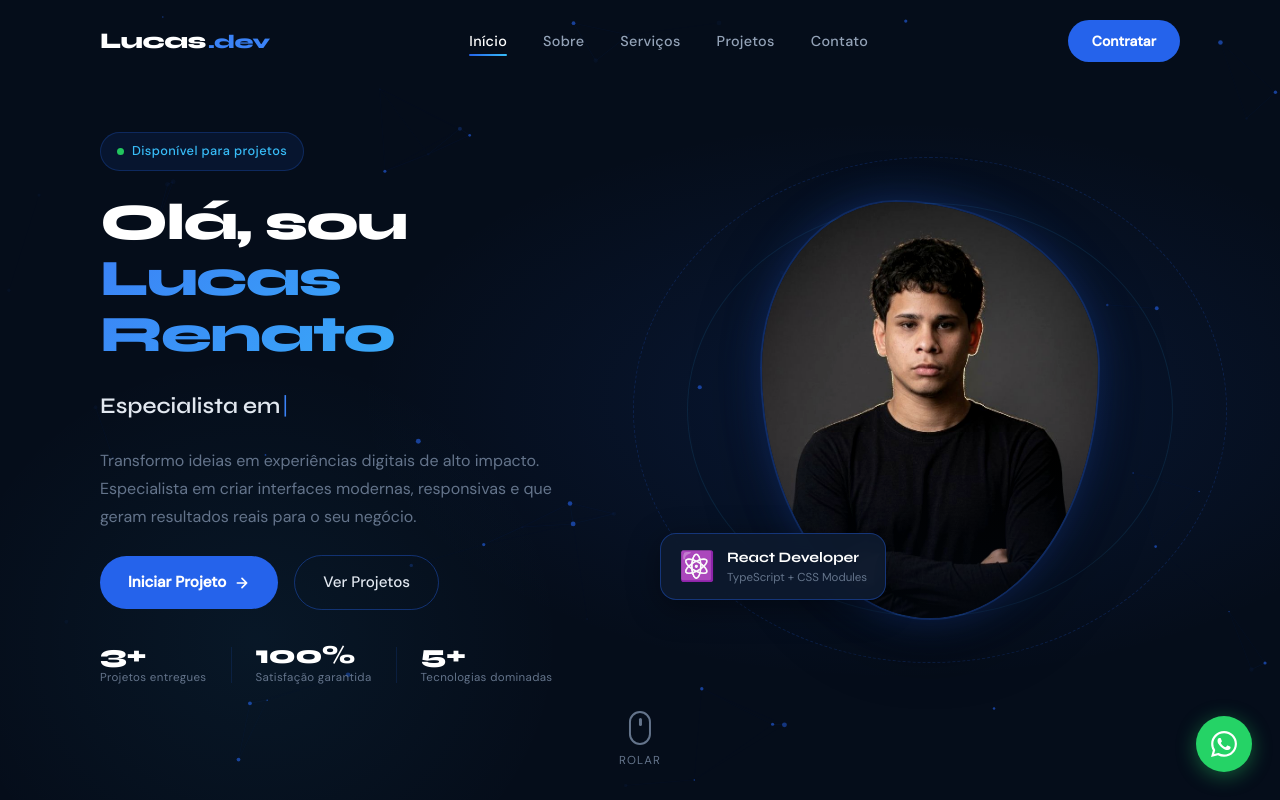
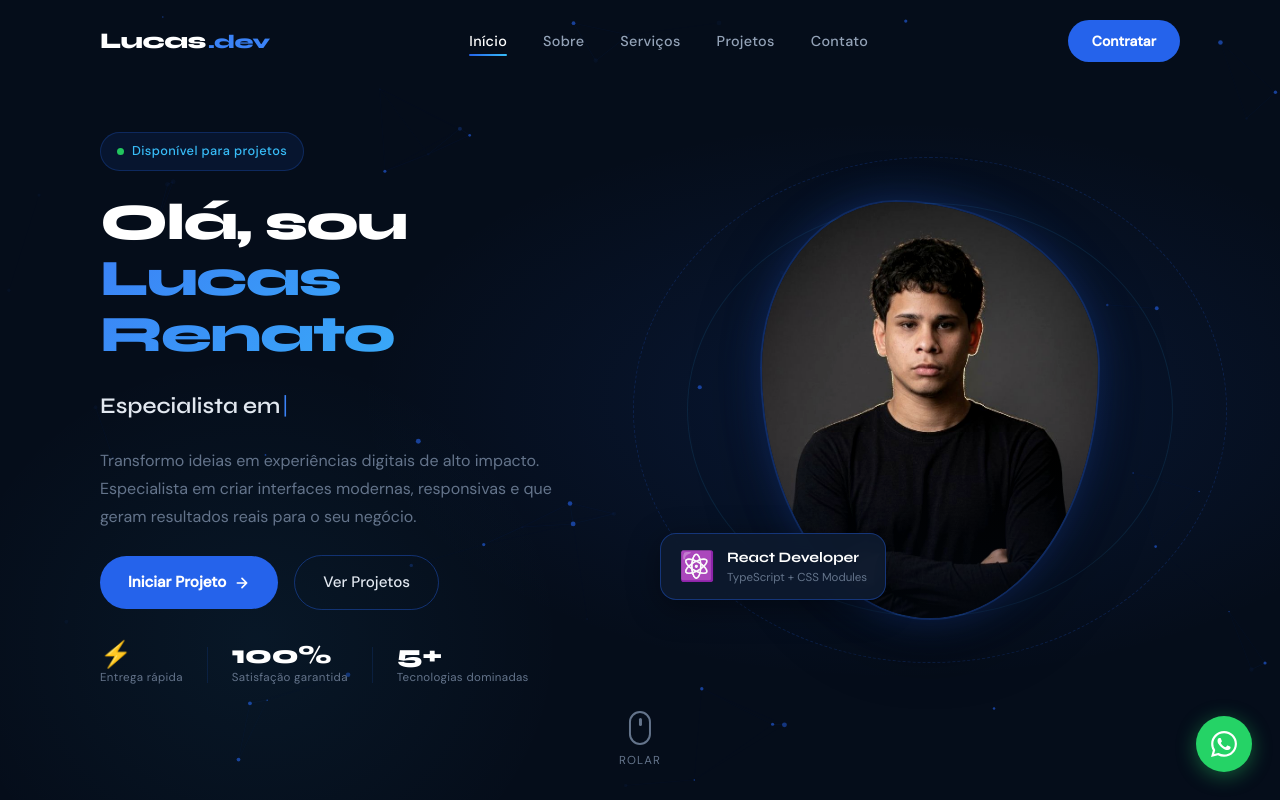
Before and after one commit to lucasrenatolu5-spec/portfolio, a React (Vite) app: page / in a window 1280 px wide. Shown: the top 800 px of the page. Built offline with nearby package versions, Linux system fonts and the light colour scheme.

Commit message:
fix: atualiza stat de projetos para entrega rapida

```diff
--- a/src/components/Hero/Hero.tsx
+++ b/src/components/Hero/Hero.tsx
@@ -184,8 +184,8 @@ export function Hero() {
           {/* Estatísticas rápidas */}
           <div className={styles.stats}>
             <div className={styles.stat}>
-              <span className={styles.statNumber}>3+</span>
-              <span className={styles.statLabel}>Projetos entregues</span>
+              <span className={styles.statNumber}>⚡</span>
+              <span className={styles.statLabel}>Entrega rápida</span>
             </div>
             <div className={styles.statDivider} aria-hidden="true" />
             <div className={styles.stat}>
```
